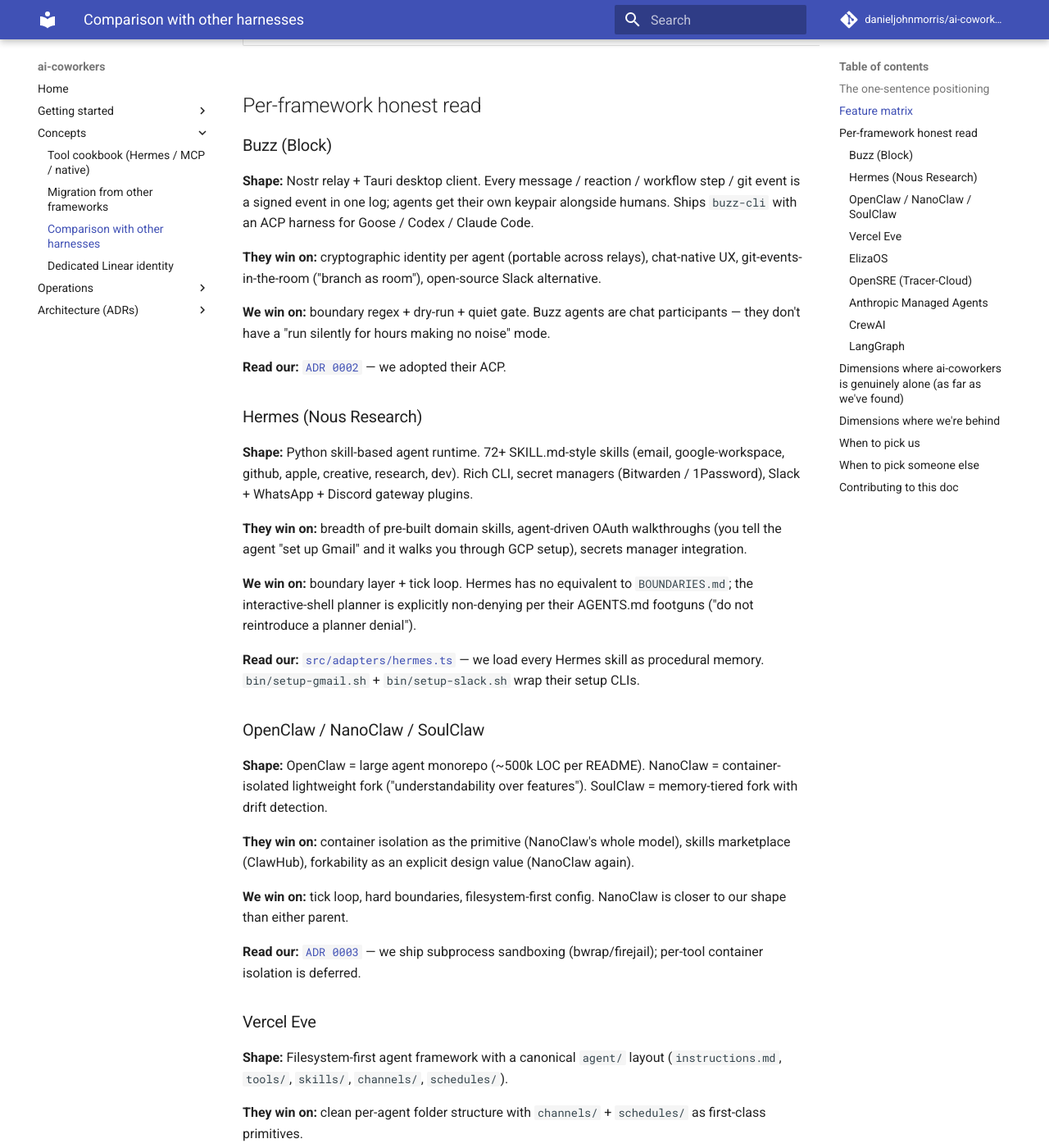
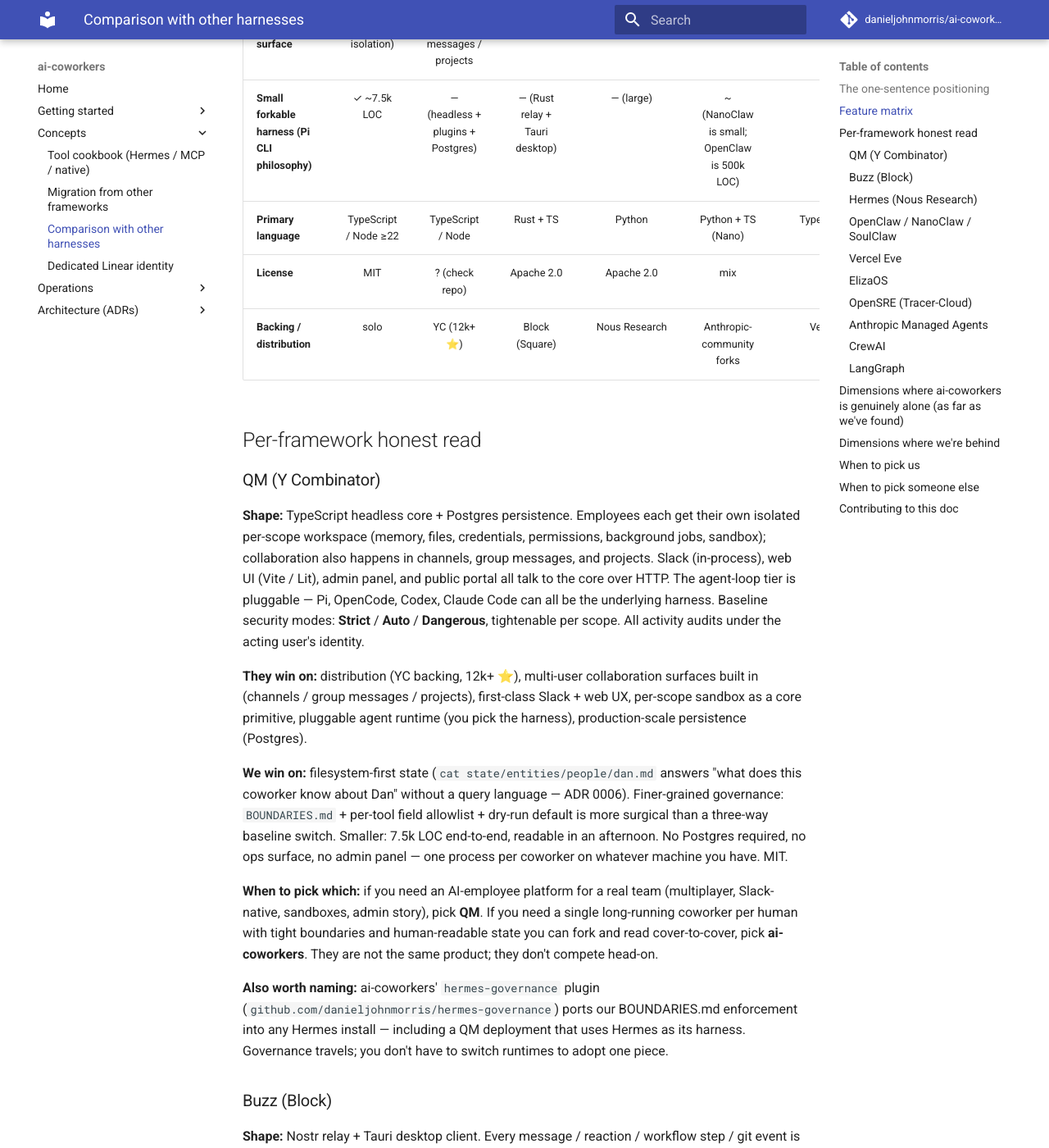
Before and after one commit to danieljohnmorris/ai-coworkers, an MkDocs documentation site: the page built from docs/comparison.md, in a window 1280 px wide and 1400 px high, scrolled down 2890 px. Shown: the whole window at 82% size. Built offline with MkDocs 1.6.1 and Material for MkDocs 9.7.7, drawn with Linux system fonts in a browser that asks for light colours; comment, search, counter and statistics services are not loaded; some of the changed text lies outside the part shown.

Commit message:
docs: name QM (YC) in comparison + sharpen README lead against it (#37)
QM (yc-software/qm, 12k+ stars, YC-backed, TypeScript, Postgres) is a
"multiplayer agent harness for work" — direct positioning overlap. Reader
comparing shopping-list entries needs an honest read, not silence.

comparison.md:
- New "if you want a team platform → QM" line at the top decision list.
- QM column added to the feature matrix. Honestly marked where they win
  (multiplayer surfaces, Slack UX, per-scope sandbox, YC distribution,
  pluggable harness) and where we win (filesystem-first per ADR 0006,
  finer-grained BOUNDARIES + field allowlist, small forkable size).
- New "Backing / distribution" row in the matrix — QM's YC backing is a
  real signal and pretending otherwise is misleading.
- Dedicated ### QM per-framework section with "when to pick which" —
  they are not the same product, do not compete head-on.
- Callout that hermes-governance (our Hermes plugin) travels — a QM
  deployment using Hermes as its harness could adopt our governance
  without switching runtimes.

README:
- New paragraph after the "long-running process that holds a job" line
  that owns the small-forkable-filesystem-first wedge explicitly and
  points at QM for the team-platform use case. Honest, not defensive.

No code changes.

Co-authored-by: Daniel Morris <daniel@cubitts.com>

```diff
--- a/docs/comparison.md
+++ b/docs/comparison.md
@@ -13,6 +13,8 @@
 "the agent works safely while nobody's watching" — including *deciding
 not to act* — rather than "the agent answers when spoken to."
 
+If you want a **team platform** — agents alongside employees in Slack, per-scope
+sandboxes, Postgres-backed, YC-backed distribution → **QM** (yc-software/qm).
 If you want a desktop coworker you converse with → **Rowboat** or
 **MindsHub's Anton** (both chat-first, with the human present and watching).
 If you want a chat interface for agents → **Buzz**.
@@ -20,40 +22,80 @@
 If you want dozens of pre-built domain skills → **Hermes** (we import them).
 If you want incident response as a product → **OpenSRE**.
 If you want an opinionated multi-agent orchestrator → **CrewAI / LangGraph**.
-If you want a persistent worker that runs quietly under `BOUNDARIES.md`,
-gates every write, and escalates to a human inbox when unsure →
-**ai-coworkers**.
+If you want a **small forkable filesystem-first single-coworker runtime** that
+gates every write against `BOUNDARIES.md`, escalates to a human inbox when
+unsure, and can be read end-to-end in an afternoon → **ai-coworkers**.
 
 ## Feature matrix
 
 Legend: ✓ present · ~ partial · — absent · ? not documented
 
-| | ai-coworkers | Buzz | Hermes | OpenClaw / NanoClaw | Vercel Eve | ElizaOS | OpenSRE | Anthropic MA | CrewAI | LangGraph |
-|---|:-:|:-:|:-:|:-:|:-:|:-:|:-:|:-:|:-:|:-:|
-| **Runtime shape** | tick loop | chat/rooms | request/response | message-dispatch | request/response | event loop | alert-driven | scheduler + reactive | task DAG | graph traversal |
-| **Decides when NOT to act** | ✓ quiet gate + adaptive backoff | — | — | — | — | — | — | ~ scheduler idle | — | — |
-| **Filesystem-first config** | ✓ `role/*.md` | — (Nostr events) | ✓ SKILL.md files | ✓ SOUL.md / AGENTS.md | ✓ `agent/` folder | — (plugin registry) | ~ .env + Python | ~ config JSON | — (Python code) | — (Python code) |
-| **Hard boundary regex + dry-run default** | ✓ | — (identity scopes) | — | ~ (NanoClaw containers) | — | — | — (deliberately, per AGENTS.md) | ~ tool permissions | — | — |
-| **Multi-tier memory** | ✓ 6-tier (CoALA) | ~ event log | ~ MEMORY.md + skills | ~ 4-tier (SoulClaw fork) | ~ instructions.md | ~ providers | ~ session | ~ dreaming | ~ shared | ~ state graph |
-| **Reflect / dreaming ritual** | ✓ weekly compact + citations | — | ✓ | ~ | — | ~ evaluators | — | ✓ dreaming pass | — | — |
-| **Human ↔ agent channels** | ✓ inbox + questions + reactions + signed notes | ✓ chat rooms | ~ chat surfaces | ~ platform adapters | ~ HTTP/Slack channels | ~ | ~ Slack / PD / Telegram | ✓ | — | — |
-| **Cross-framework artifact import** | ✓ Hermes / OpenClaw / Eve loaders | — | — | — | — | — | — | — | — | — |
-| **ACP (coding-agent) protocol** | ✓ client | ✓ (buzz-cli harness) | ✓ via skills | ~ | — | — | ✓ | — | — | — |
-| **MCP tool protocol** | ✓ client | ✓ | ✓ | ✓ | ~ | ~ | ✓ | ✓ | — | ~ |
-| **Per-tool credential filtering** | ✓ `requiresCreds` | ~ identity scopes | ~ | ~ | — | — | — | ? | — | — |
-| **Secret redaction at persistence** | ✓ same list as pre-commit hook | ? | ? | ? | ? | ? | ~ PII masking | ? | ? | ? |
-| **Reversible identifier masking pre-LLM** | ✓ opt-in `PII_MASK=1` | — | — | — | — | — | ✓ (their original idea) | ? | — | — |
-| **Subprocess sandbox for delegated agents** | ✓ bwrap / firejail | ? | ? | ✓ containers (NanoClaw) | — | — | ~ platform/sandbox/ | ? | — | — |
-| **Rate-limit awareness per external API** | ✓ | ? | ? | ? | ? | ? | ? | ? | ? | ? |
-| **Prometheus metrics endpoint** | ✓ | ? | ? | ? | ? | ? | ~ opt-out PostHog | ? | ? | ? |
-| **Scored benchmark of agent behaviour** | ✓ small (3 scenarios) | — | — | — | — | — | ✓ big (tests/synthetic/) | ? | — | — |
-| **Long-running-agent focus** | ✓ core thesis | ~ | ~ | ~ | — | ~ | ✓ | ✓ | — | ~ |
-| **Multi-agent per host** | ✓ one dir per coworker | ✓ per identity | ~ | ✓ per agent group | ✓ per `agent/` | ✓ per plugin | — (single agent) | ✓ | ✓ multi-role crew | ✓ multi-node |
-| **Small forkable harness (Pi CLI philosophy)** | ✓ ~6.5k LOC | — (Rust relay + Tauri desktop) | — (large) | ~ (NanoClaw is small; OpenClaw is 500k LOC) | ~ | — | ~ (Python monorepo) | — | — | — |
-| **Primary language** | TypeScript / Node ≥22 | Rust + TS | Python | Python + TS (Nano) | TypeScript | TypeScript | Python | ? | Python | Python |
-| **License** | MIT | Apache 2.0 | Apache 2.0 | mix | ? | ? | ? | proprietary | MIT | MIT |
+| | ai-coworkers | QM | Buzz | Hermes | OpenClaw / NanoClaw | Vercel Eve | ElizaOS | OpenSRE | Anthropic MA | CrewAI | LangGraph |
+|---|:-:|:-:|:-:|:-:|:-:|:-:|:-:|:-:|:-:|:-:|:-:|
+| **Runtime shape** | tick loop | headless core + pluggable harness | chat/rooms | request/response | message-dispatch | request/response | event loop | alert-driven | scheduler + reactive | task DAG | graph traversal |
+| **Decides when NOT to act** | ✓ quiet gate + adaptive backoff | — | — | — | — | — | — | — | ~ scheduler idle | — | — |
+| **Filesystem-first config** | ✓ `role/*.md` | — (Postgres) | — (Nostr events) | ✓ SKILL.md files | ✓ SOUL.md / AGENTS.md | ✓ `agent/` folder | — (plugin registry) | ~ .env + Python | ~ config JSON | — (Python code) | — (Python code) |
+| **Hard boundary regex + dry-run default** | ✓ | ~ Strict / Auto / Dangerous baseline modes | — (identity scopes) | — | ~ (NanoClaw containers) | — | — | — (deliberately, per AGENTS.md) | ~ tool permissions | — | — |
+| **Multi-tier memory** | ✓ 6-tier (CoALA) | ~ per-scope | ~ event log | ~ MEMORY.md + skills | ~ 4-tier (SoulClaw fork) | ~ instructions.md | ~ providers | ~ session | ~ dreaming | ~ shared | ~ state graph |
+| **Reflect / dreaming ritual** | ✓ weekly compact + citations | ? | — | ✓ | ~ | — | ~ evaluators | — | ✓ dreaming pass | — | — |
+| **Human ↔ agent channels** | ✓ inbox + questions + reactions + signed notes | ✓ Slack + web UI + admin | ✓ chat rooms | ~ chat surfaces | ~ platform adapters | ~ HTTP/Slack channels | ~ | ~ Slack / PD / Telegram | ✓ | — | — |
+| **Cross-framework artifact import** | ✓ Hermes / OpenClaw / Eve loaders | ✓ Pi / OpenCode / Codex / Claude Code as harness | — | — | — | — | — | — | — | — | — |
+| **ACP (coding-agent) protocol** | ✓ client | ~ (via harness plugins) | ✓ (buzz-cli harness) | ✓ via skills | ~ | — | — | ✓ | — | — | — |
+| **MCP tool protocol** | ✓ client | ✓ | ✓ | ✓ | ✓ | ~ | ~ | ✓ | ✓ | — | ~ |
+| **Per-tool credential filtering** | ✓ `requiresCreds` | ✓ per-scope | ~ identity scopes | ~ | ~ | — | — | — | ? | — | — |
+| **Secret redaction at persistence** | ✓ same list as pre-commit hook | ~ content-screening | ? | ? | ? | ? | ? | ~ PII masking | ? | ? | ? |
+| **Reversible identifier masking pre-LLM** | ✓ opt-in `PII_MASK=1` | ? | — | — | — | — | — | ✓ (their original idea) | ? | — | — |
+| **Subprocess sandbox for delegated agents** | ✓ bwrap / firejail | ✓ per-scope sandbox (first-class) | ? | ? | ✓ containers (NanoClaw) | — | — | ~ platform/sandbox/ | ? | — | — |
+| **Rate-limit awareness per external API** | ✓ | ? | ? | ? | ? | ? | ? | ? | ? | ? | ? |
+| **Prometheus metrics endpoint** | ✓ | ? | ? | ? | ? | ? | ? | ~ opt-out PostHog | ? | ? | ? |
+| **Scored benchmark of agent behaviour** | ✓ small (3 scenarios) | ? | — | — | — | — | — | ✓ big (tests/synthetic/) | ? | — | — |
+| **Long-running-agent focus** | ✓ core thesis | ✓ per-scope background jobs | ~ | ~ | ~ | — | ~ | ✓ | ✓ | — | ~ |
+| **Multi-agent per host** | ✓ one dir per coworker | ✓ multi-scope (person + room) | ✓ per identity | ~ | ✓ per agent group | ✓ per `agent/` | ✓ per plugin | — (single agent) | ✓ | ✓ multi-role crew | ✓ multi-node |
+| **Multi-user collaboration surface** | — (per-coworker isolation) | ✓ channels / group messages / projects | ✓ (chat-native) | ~ | ~ | ~ | ~ | — | — | — | — |
+| **Small forkable harness (Pi CLI philosophy)** | ✓ ~7.5k LOC | — (headless + plugins + Postgres) | — (Rust relay + Tauri desktop) | — (large) | ~ (NanoClaw is small; OpenClaw is 500k LOC) | ~ | — | ~ (Python monorepo) | — | — | — |
+| **Primary language** | TypeScript / Node ≥22 | TypeScript / Node | Rust + TS | Python | Python + TS (Nano) | TypeScript | TypeScript | Python | ? | Python | Python |
+| **License** | MIT | ? (check repo) | Apache 2.0 | Apache 2.0 | mix | ? | ? | ? | proprietary | MIT | MIT |
+| **Backing / distribution** | solo | YC (12k+ ⭐) | Block (Square) | Nous Research | Anthropic-community forks | Vercel | ai16z community | community | Anthropic | community | LangChain Inc. |
 
 ## Per-framework honest read
+
+### QM (Y Combinator)
+
+**Shape:** TypeScript headless core + Postgres persistence. Employees each get
+their own isolated per-scope workspace (memory, files, credentials,
+permissions, background jobs, sandbox); collaboration also happens in
+channels, group messages, and projects. Slack (in-process), web UI (Vite /
+Lit), admin panel, and public portal all talk to the core over HTTP. The
+agent-loop tier is pluggable — Pi, OpenCode, Codex, Claude Code can all be
+the underlying harness. Baseline security modes: **Strict** / **Auto** /
+**Dangerous**, tightenable per scope. All activity audits under the acting
+user's identity.
+
+**They win on:** distribution (YC backing, 12k+ ⭐), multi-user collaboration
+surfaces built in (channels / group messages / projects), first-class Slack
++ web UX, per-scope sandbox as a core primitive, pluggable agent runtime
+(you pick the harness), production-scale persistence (Postgres).
+
+**We win on:** filesystem-first state (`cat state/entities/people/dan.md`
+answers "what does this coworker know about Dan" without a query language —
+ADR 0006). Finer-grained governance: `BOUNDARIES.md` + per-tool field
+allowlist + dry-run default is more surgical than a three-way baseline
+switch. Smaller: 7.5k LOC end-to-end, readable in an afternoon. No Postgres
+required, no ops surface, no admin panel — one process per coworker on
+whatever machine you have. MIT.
+
+**When to pick which:** if you need an AI-employee platform for a real team
+(multiplayer, Slack-native, sandboxes, admin story), pick **QM**. If you
+need a single long-running coworker per human with tight boundaries and
+human-readable state you can fork and read cover-to-cover, pick
+**ai-coworkers**. They are not the same product; they don't compete
+head-on.
+
+**Also worth naming:** ai-coworkers' `hermes-governance` plugin
+(`github.com/danieljohnmorris/hermes-governance`) ports our BOUNDARIES.md
+enforcement into any Hermes install — including a QM deployment that uses
+Hermes as its harness. Governance travels; you don't have to switch
+runtimes to adopt one piece.
 
 ### Buzz (Block)
 
```
Also changed, not shown: README.md (+8 -0 lines).
